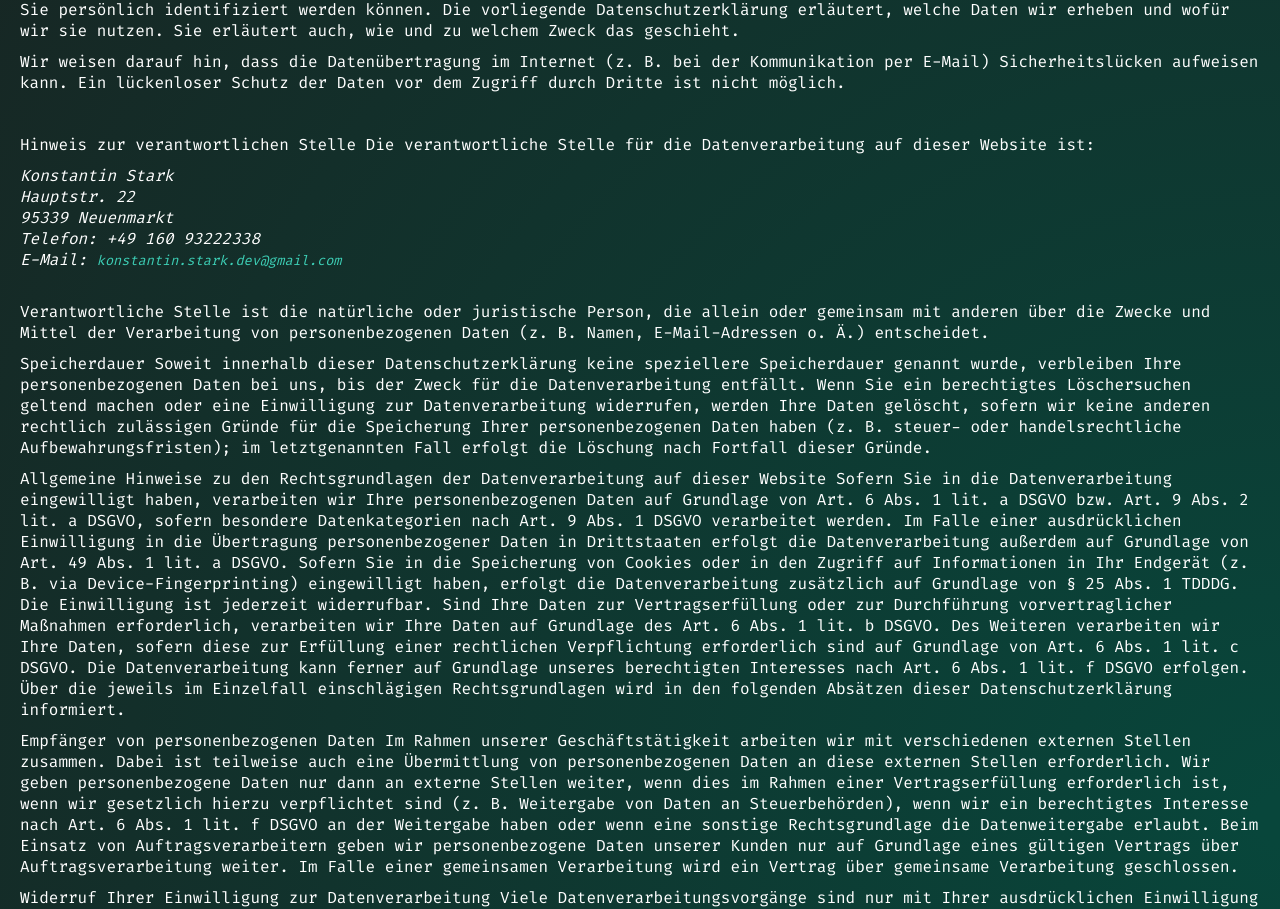
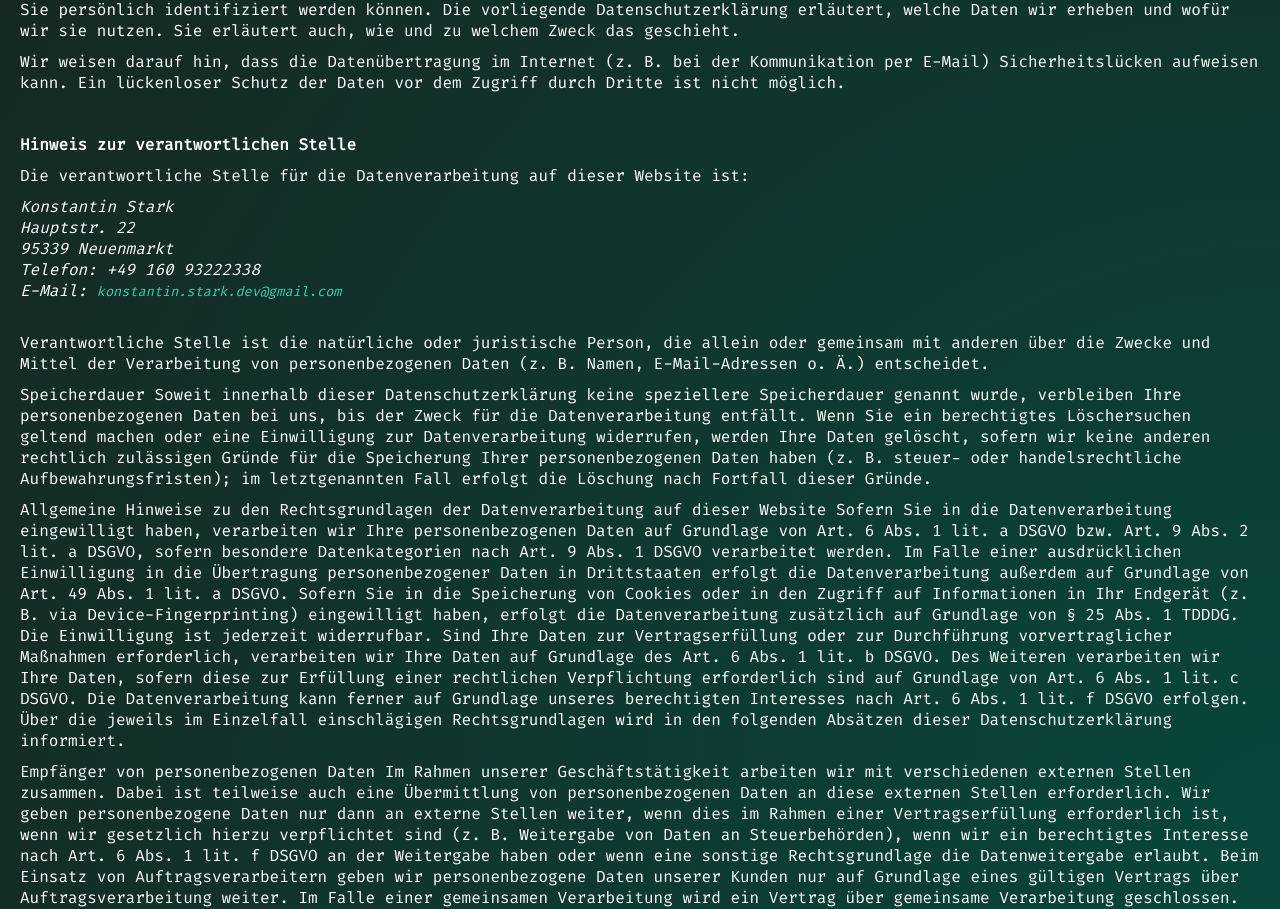
Before and after one commit to KonstantinStark/angular-portfolio, an Angular app: page /privacy-policy in a window 1280 px wide. Shown: the part 1204-2113 px from the top of the page. Built offline with nearby package versions, Linux system fonts and the light colour scheme.

Commit message:
imprint fixes

```diff
--- a/src/app/main-content/privacy-policy/privacy-policy.component.html
+++ b/src/app/main-content/privacy-policy/privacy-policy.component.html
@@ -76,8 +76,8 @@
             Sicherheitslücken aufweisen kann. Ein lückenloser Schutz der Daten vor dem Zugriff durch Dritte ist nicht
             möglich.</p>
         <br>
-        <p>Hinweis zur verantwortlichen Stelle
-            Die verantwortliche Stelle für die Datenverarbeitung auf dieser Website ist:</p>
+        <p><strong>Hinweis zur verantwortlichen Stelle</strong></p>
+        <p>Die verantwortliche Stelle für die Datenverarbeitung auf dieser Website ist:</p>
         <address>
             Konstantin Stark <br>
             Hauptstr. 22 <br>
```
